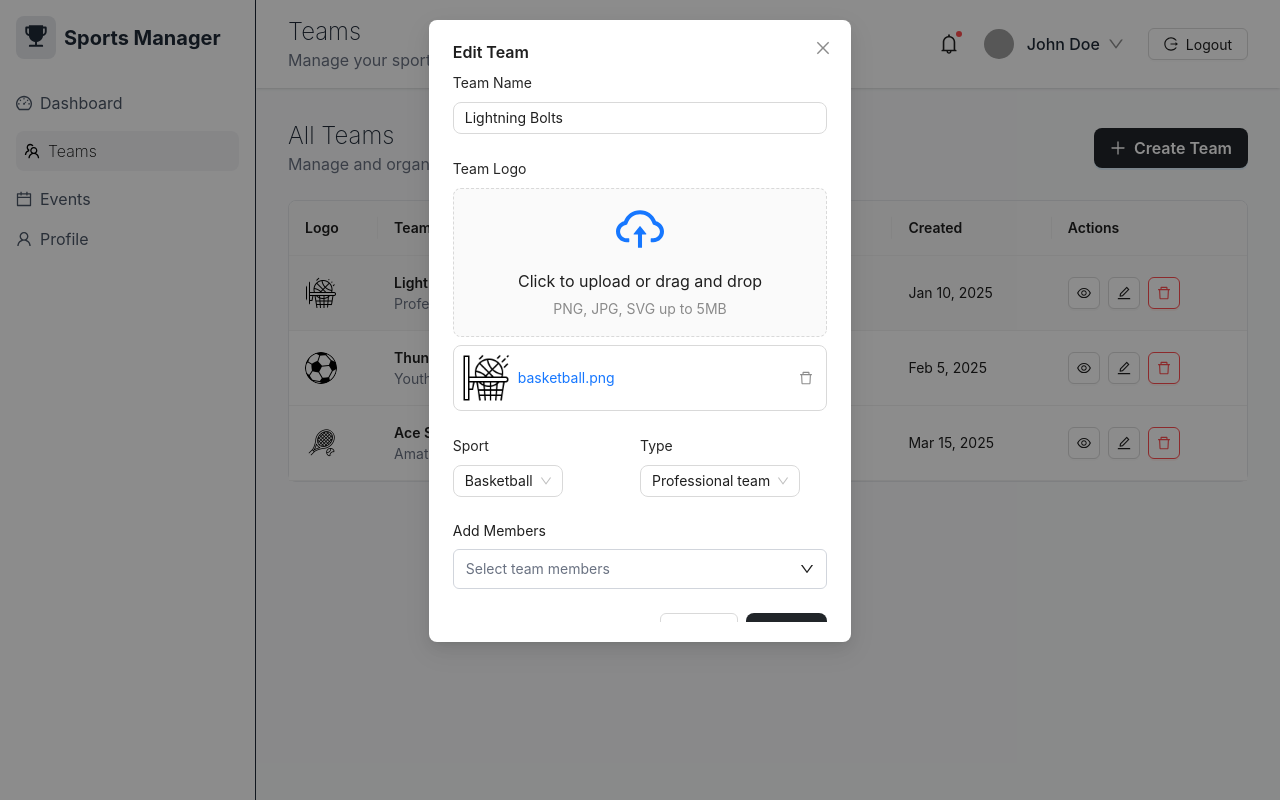
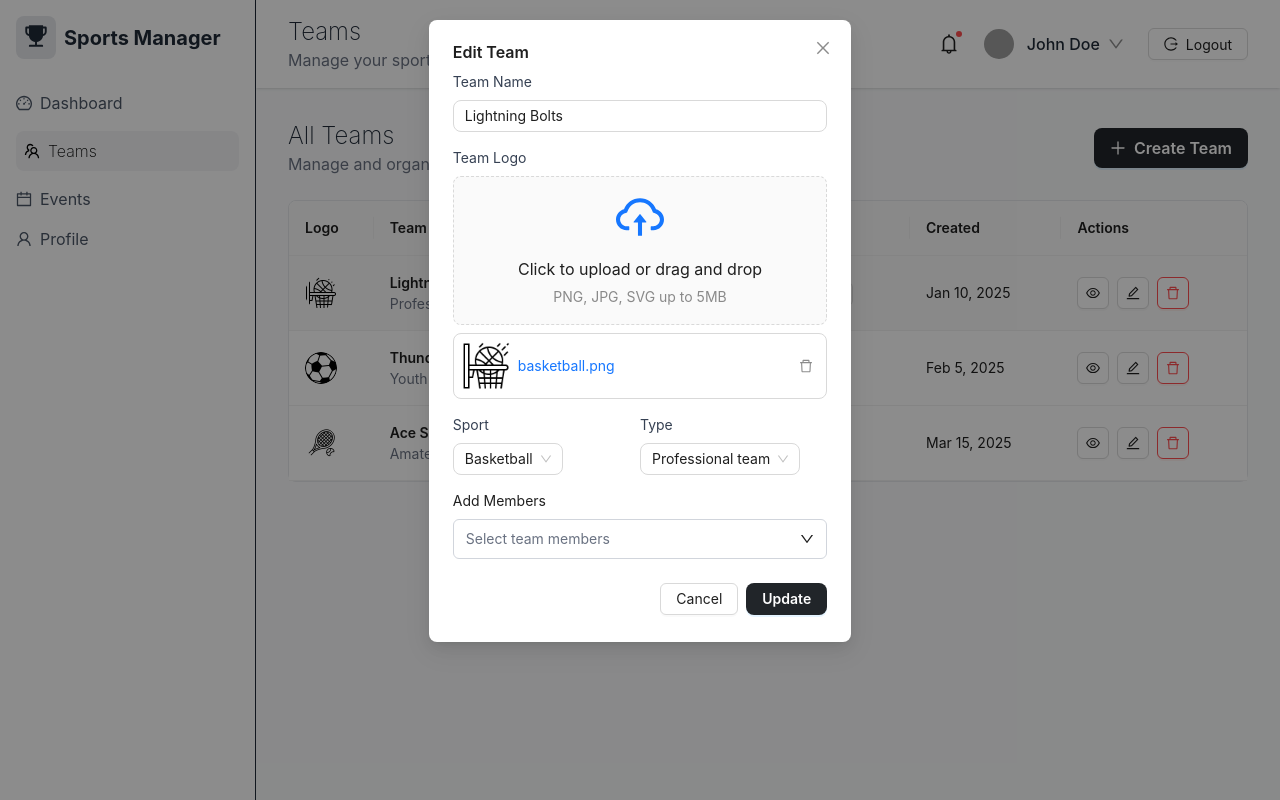
Before and after one commit to YamiDPhuong/sport-meet-frontend, a React (Vite) app: page / in a window 1280 px wide. Both pictures are taken after a click on the button 1123 px from the left and 293 px from the top of the page. Built offline with nearby package versions, Linux system fonts and the light colour scheme; grey boxes are pictures that could not be loaded.

Commit message:
refactor(team): optimize team management components

```diff
--- a/src/components/ui/FormItem.tsx
+++ b/src/components/ui/FormItem.tsx
@@ -11,26 +11,16 @@ interface FormItemProps
 const FormItem: React.FC<FormItemProps> = ( { label, required, error, children } ) =>
 {
     return (
-        <div style={{ marginBottom: 24 }}>
+        <div className="mb-4">
             {label && (
-                <div style={{
-                    marginBottom: 8,
-                    color: 'rgba(0, 0, 0, 0.85)',
-                    fontSize: 14,
-                    lineHeight: '22px'
-                }}>
-                    {required && <span style={{ color: '#ff4d4f', marginRight: 4 }}>*</span>}
+                <div className="mb-2 text-sm text-gray-700">
+                    {required && <span className="text-red-500 mr-1">*</span>}
                     {label}
                 </div>
             )}
             {children}
             {error && (
-                <div style={{
-                    color: '#ff4d4f',
-                    fontSize: 14,
-                    lineHeight: '22px',
-                    marginTop: 8
-                }}>
+                <div className="text-red-500 text-sm mt-2">
                     {error}
                 </div>
             )}
--- a/src/components/ui/TeamTable.tsx
+++ b/src/components/ui/TeamTable.tsx
@@ -17,7 +17,7 @@ const columns = [
         render: ( text: string, record: Team ) => (
             <div>
                 <p className="font-semibold">{text}</p>
-                <p className="text-gray-500 text-sm">{record.type}</p>
+                <p className="text-gray-500 text-sm">{record.type} team</p>
             </div>
         ),
     },
--- a/src/features/team/MemberSelect.tsx
+++ b/src/features/team/MemberSelect.tsx
@@ -26,7 +26,6 @@ const MemberSelect: React.FC<MemberSelectProps> = ( {
 
     const [ searchTerm, setSearchTerm ] = useState( '' );
     const [ isOpen, setIsOpen ] = useState( false );
-
     const filteredMembers = useMemo( () =>
     {
         if ( !searchTerm.trim() )
@@ -41,16 +40,7 @@ const MemberSelect: React.FC<MemberSelectProps> = ( {
         );
     }, [ members, searchTerm ] );
 
-    const toggleMember = ( memberId: string ) =>
-    {
-        if ( value.includes( memberId ) )
-        {
-            onChange( value.filter( id => id !== memberId ) );
-        } else
-        {
-            onChange( [ ...value, memberId ] );
-        }
-    };
+    const toggleMember = ( memberId: string ) => ( value.includes( memberId ) ? onChange( value.filter( id => id !== memberId ) ) : onChange( [ ...value, memberId ] ) );
 
     const removeMember = ( memberId: string, e: React.MouseEvent ) =>
     {
```
